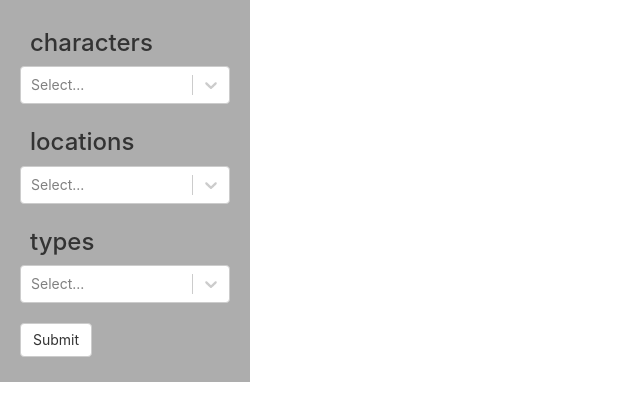
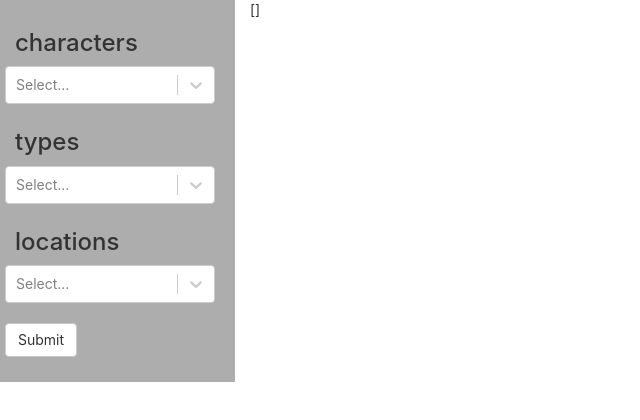
Before and after one commit to dispersao/script_parser, a React (Create React App) app in the folder client/: page / in a window 1280 px wide. Shown: the top 420 px of the page, without its empty margins (0-640 px from the left). Built offline with nearby package versions, Linux system fonts and the light colour scheme; no server answers.

Commit message:
render sequence json

```diff
--- a/client/src/App.js
+++ b/client/src/App.js
@@ -10,24 +10,29 @@ class App extends Component {
 
   constructor(){
     super();
-    this.state = {characters: [], types: [], locations: [], submitEnabled: true, selectedFilters: null};
+    this.state = {filters: {characters: [], types: [], locations: []}, submitEnabled: true, selectedFilters: null};
     this.handleFilterChanged = this.handleFilterChanged.bind(this);
     this.handleSubmit = this.handleSubmit.bind(this);
     this.handleScriptLoaded = this.handleScriptLoaded.bind(this);
   }
 
   handleFilterChanged(filtername, elements) {
-    let ob = {submitEnabled: true};
-    ob[filtername] = elements;
+    let ob = {submitEnabled: true, filters: this.state.filters};
+    ob.filters[filtername] = elements;
     this.setState(ob);
   }
 
   handleSubmit(){
-    const selectedFilters = {
-      characers: this.state.characters,
-      types: this.state.types,
-      locations: this.state.loactions
-    };
+    let selectedFilters = {};
+
+    Object.keys(this.state.filters).reduce((selFil, key)=> {
+      if(this.state.filters[key] && this.state.filters[key].length > 0){
+        const filteredIds =  this.state.filters[key].map(el => el.value);
+        selFil[key] = filteredIds;
+      }
+      return selFil;
+    }, selectedFilters);
+
     this.setState({selectedFilters: selectedFilters, submitEnabled:false});
   }
 
@@ -36,18 +41,17 @@ class App extends Component {
   }
 
   render() {
-    const elements= ['characters', 'locations', 'types'];
-    const elementViews = elements.map((el,idx) => {
+    const elementViews = Object.keys(this.state.filters).map((el,idx) => {
       return <Filter name={el}
         key={idx}
         onChange={this.handleFilterChanged}
-        selected={this.state[el]}/>
+        selected={this.state.filters[el]}/>
     });
 
     return (
-      <div className="App">
+      <div className="App row">
         <section
-          className="FiltersContainer">
+          className="FiltersContainer col-sm-5">
           {elementViews}
           <Button
             className="Submit"
@@ -56,7 +60,7 @@ class App extends Component {
             Submit
           </Button>
         </section>
-        <section className="ScriptContainer">
+        <section className="ScriptContainer col-sm-8">
           <Screenplay
             filters={this.state.selectedFilters}
             onLoad={this.handleScriptLoaded}>
--- a/client/src/components/screenplay.js
+++ b/client/src/components/screenplay.js
@@ -5,16 +5,46 @@ class Screenplay extends Component {
 
   constructor(props){
     super(props);
+    this.state = {sequences: [], loading:false};
   }
 
   componentDidMount() {
     console.log('componentmounting');
   }
+  componentWillUpdate() {
+    console.log("componentWillUpdate");
+  }
+
+  componentWillReceiveProps(nextProps){
+    if(nextProps.filters && JSON.stringify(nextProps) !== JSON.stringify(this.props.filters)){
+      console.log(nextProps);
+      const filters = this.getfiltersQuery(nextProps.filters);
+      this.setState({'sequences': [], loading: true});
+
+      fetch(`/sequences?${filters}`)
+      .then(res => res.json())
+      .then(sequences => {
+        console.log(sequences);
+        this.setState({ 'sequences': sequences, loading: false });
+      });
+    }
+  }
+
+  getfiltersQuery(filters){
+    const mapedFilters = Object.keys(filters).map(key => {
+      console.log(filters);
+      return `${key}=${filters[key].join(",")}`;
+    });
+    return mapedFilters.join("&");
+  }
 
   render() {
+
     return (
-      <div className="Screenplay">
-
+      <div className="ScreenplayContainer">
+        <div className="Screenplay">
+        {JSON.stringify(this.state.sequences)}
+        </div>
       </div>
     );
   }
```
